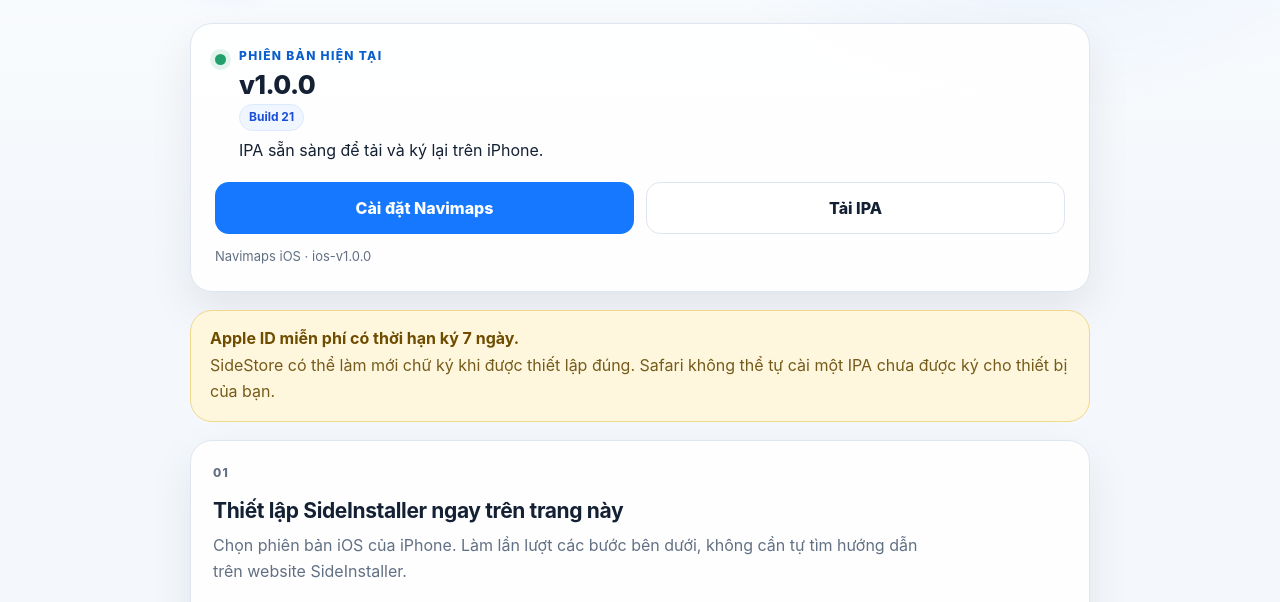
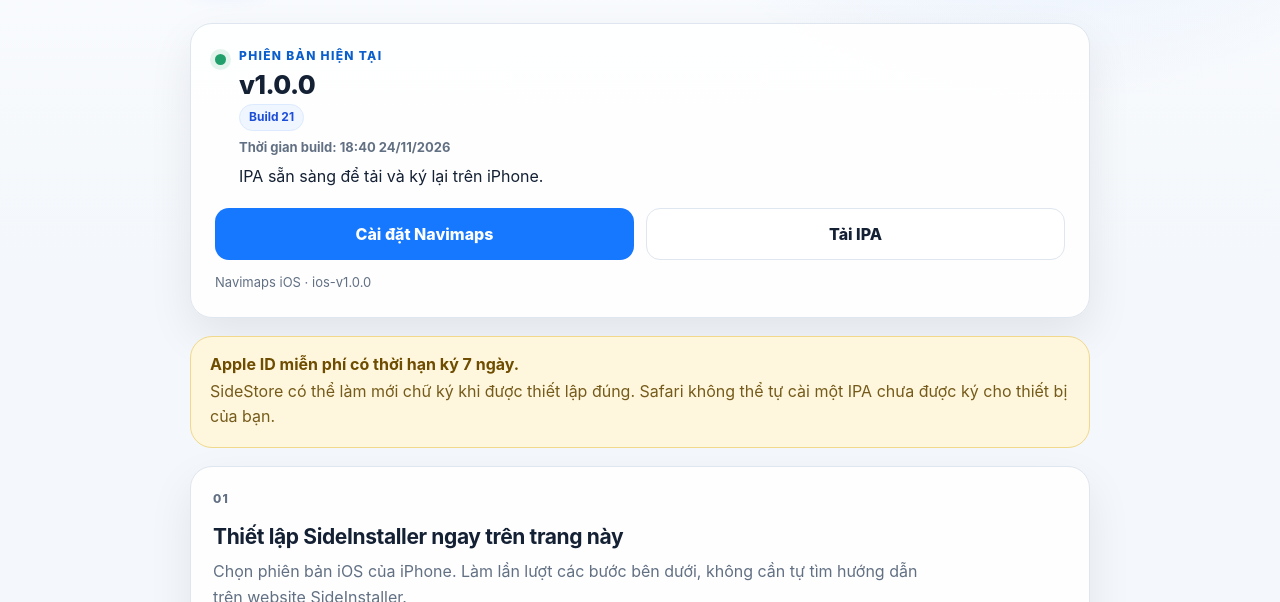
Before and after one commit to navimapsios/navimapsios.github.io, a plain HTML site: page index.html in a window 1280 px wide. Shown: the part 182-784 px from the top of the page. Drawn offline with Linux system fonts and the light colour scheme.

Commit message:
Publish Navimaps iOS website

```diff
--- a/app.js
+++ b/app.js
@@ -1,11 +1,12 @@
 const PUBLIC_RELEASES_PAGE = "https://github.com/navimapsios/navimapsios.github.io/releases";
 const SIDEINSTALLER_OPEN = "https://sideinstaller.net/open.html?url=";
 const IOS_TAG_PATTERN = /^ios-v(\d+)\.(\d+)\.(\d+)$/;
-const CACHE_KEY = "navimaps-ios-latest-release-v6";
+const CACHE_KEY = "navimaps-ios-latest-release-v7";
 const CACHE_TTL_MS = 24 * 60 * 60 * 1000;
 
 const releaseVersion = document.getElementById("releaseVersion");
 const releaseBuildNumber = document.getElementById("releaseBuildNumber");
+const releaseBuildTime = document.getElementById("releaseBuildTime");
 const releaseStatus = document.getElementById("releaseStatus");
 const releaseSource = document.getElementById("releaseSource");
 const statusDot = document.getElementById("statusDot");
@@ -34,7 +35,12 @@ function getCandidate(manifest) {
         throw new Error("Build number không hợp lệ hoặc chưa được công bố");
     }
 
-    return { version, buildNumber, tag: manifest.tag, downloadUrl };
+    const builtAt = String(manifest.built_at ?? "");
+    if (!builtAt || Number.isNaN(new Date(builtAt).getTime())) {
+        throw new Error("Thời gian build không hợp lệ hoặc chưa được công bố");
+    }
+
+    return { version, buildNumber, builtAt, tag: manifest.tag, downloadUrl };
 }
 
 async function fetchLatestRelease() {
@@ -70,6 +76,7 @@ function saveCachedRelease(candidate) {
             savedAt: Date.now(),
             version: candidate.version,
             build_number: candidate.buildNumber,
+            built_at: candidate.builtAt,
             download_url: candidate.downloadUrl,
             tag: candidate.tag
         }));
@@ -84,10 +91,23 @@ function setButtonLink(element, href) {
     element.setAttribute("aria-disabled", "false");
 }
 
-function showReady(version, buildNumber, downloadUrl, tag, cached = false) {
+function formatBuildTime(builtAt) {
+    return new Intl.DateTimeFormat("vi-VN", {
+        timeZone: "Asia/Ho_Chi_Minh",
+        hour: "2-digit",
+        minute: "2-digit",
+        day: "2-digit",
+        month: "2-digit",
+        year: "numeric",
+        hour12: false
+    }).format(new Date(builtAt));
+}
+
+function showReady(version, buildNumber, builtAt, downloadUrl, tag, cached = false) {
     const sideInstallerUrl = `${SIDEINSTALLER_OPEN}${encodeURIComponent(downloadUrl)}`;
     releaseVersion.textContent = `v${version}`;
     releaseBuildNumber.textContent = `Build ${buildNumber}`;
+    releaseBuildTime.textContent = `Thời gian build: ${formatBuildTime(builtAt)}`;
     releaseStatus.textContent = "IPA sẵn sàng để tải và ký lại trên iPhone.";
     releaseSource.textContent = `${cached ? "Dữ liệu lưu tạm" : "Navimaps iOS"} · ${tag}`;
     statusDot.classList.remove("error");
@@ -98,6 +118,8 @@ function showReady(version, buildNumber, downloadUrl, tag, cached = false) {
 
 function showUnavailable(message) {
     releaseVersion.textContent = "Chưa có IPA công khai";
+    releaseBuildNumber.textContent = "Build —";
+    releaseBuildTime.textContent = "Thời gian build —";
     releaseStatus.textContent = message;
     releaseSource.innerHTML = `Xem release tại <a href="${PUBLIC_RELEASES_PAGE}" target="_blank" rel="noopener noreferrer">GitHub</a>.`;
     statusDot.classList.remove("ready");
@@ -107,6 +129,8 @@ function showUnavailable(message) {
 async function loadLatestRelease({ ignoreCache = false } = {}) {
     retryButton.disabled = true;
     releaseVersion.textContent = "Đang kiểm tra…";
+    releaseBuildNumber.textContent = "Build —";
+    releaseBuildTime.textContent = "Thời gian build —";
     releaseStatus.textContent = "Đang tìm bản phát hành iOS hợp lệ.";
     releaseSource.textContent = "";
     statusDot.classList.remove("ready", "error");
@@ -114,18 +138,18 @@ async function loadLatestRelease({ ignoreCache = false } = {}) {
     if (!ignoreCache) {
         const cached = readCachedRelease();
         if (cached) {
-            showReady(cached.version, cached.buildNumber, cached.downloadUrl, cached.tag, true);
+            showReady(cached.version, cached.buildNumber, cached.builtAt, cached.downloadUrl, cached.tag, true);
         }
     }
 
     try {
         const candidate = await fetchLatestRelease();
         saveCachedRelease(candidate);
-        showReady(candidate.version, candidate.buildNumber, candidate.downloadUrl, candidate.tag);
+        showReady(candidate.version, candidate.buildNumber, candidate.builtAt, candidate.downloadUrl, candidate.tag);
     } catch {
         const cached = readCachedRelease();
         if (cached) {
-            showReady(cached.version, cached.buildNumber, cached.downloadUrl, cached.tag, true);
+            showReady(cached.version, cached.buildNumber, cached.builtAt, cached.downloadUrl, cached.tag, true);
             return;
         }
         showUnavailable("Không tải được thông tin phiên bản. Vui lòng thử lại hoặc mở danh sách bản phát hành trên GitHub.");
--- a/index.html
+++ b/index.html
@@ -32,6 +32,7 @@
                     <p class="label">Phiên bản hiện tại</p>
                     <p class="release-version" id="releaseVersion">Đang kiểm tra…</p>
                     <p class="release-build" id="releaseBuildNumber">Build —</p>
+                    <p class="release-time" id="releaseBuildTime">Thời gian build —</p>
                     <p class="release-note" id="releaseStatus">Đang tìm bản phát hành iOS hợp lệ.</p>
                 </div>
             </div>
@@ -157,6 +158,6 @@
         </footer>
     </main>
 
-    <script src="app.js?v=6" defer></script>
+    <script src="app.js?v=7" defer></script>
 </body>
 </html>
--- a/latest-release.json
+++ b/latest-release.json
@@ -1,8 +1,9 @@
 {
   "version": "1.0.0",
   "build_number": "21",
+  "built_at": "2026-11-24T11:40:15Z",
   "tag": "ios-v1.0.0",
   "download_url": "https://github.com/navimapsios/navimapsios.github.io/releases/download/ios-v1.0.0/Navimaps.ipa",
   "release_url": "https://github.com/navimapsios/navimapsios.github.io/releases/tag/ios-v1.0.0",
-  "updated_at": "2026-11-24T11:40:27Z"
+  "updated_at": "2026-11-24T11:44:03Z"
 }
--- a/style.css
+++ b/style.css
@@ -172,6 +172,14 @@ h2 {
     font-size: 12px;
     font-weight: 750;
     line-height: 1.4;
+}
+
+.release-time {
+    margin: -2px 0 9px;
+    color: var(--muted);
+    font-size: 13px;
+    font-weight: 650;
+    line-height: 1.45;
 }
 
 .release-note,
```
